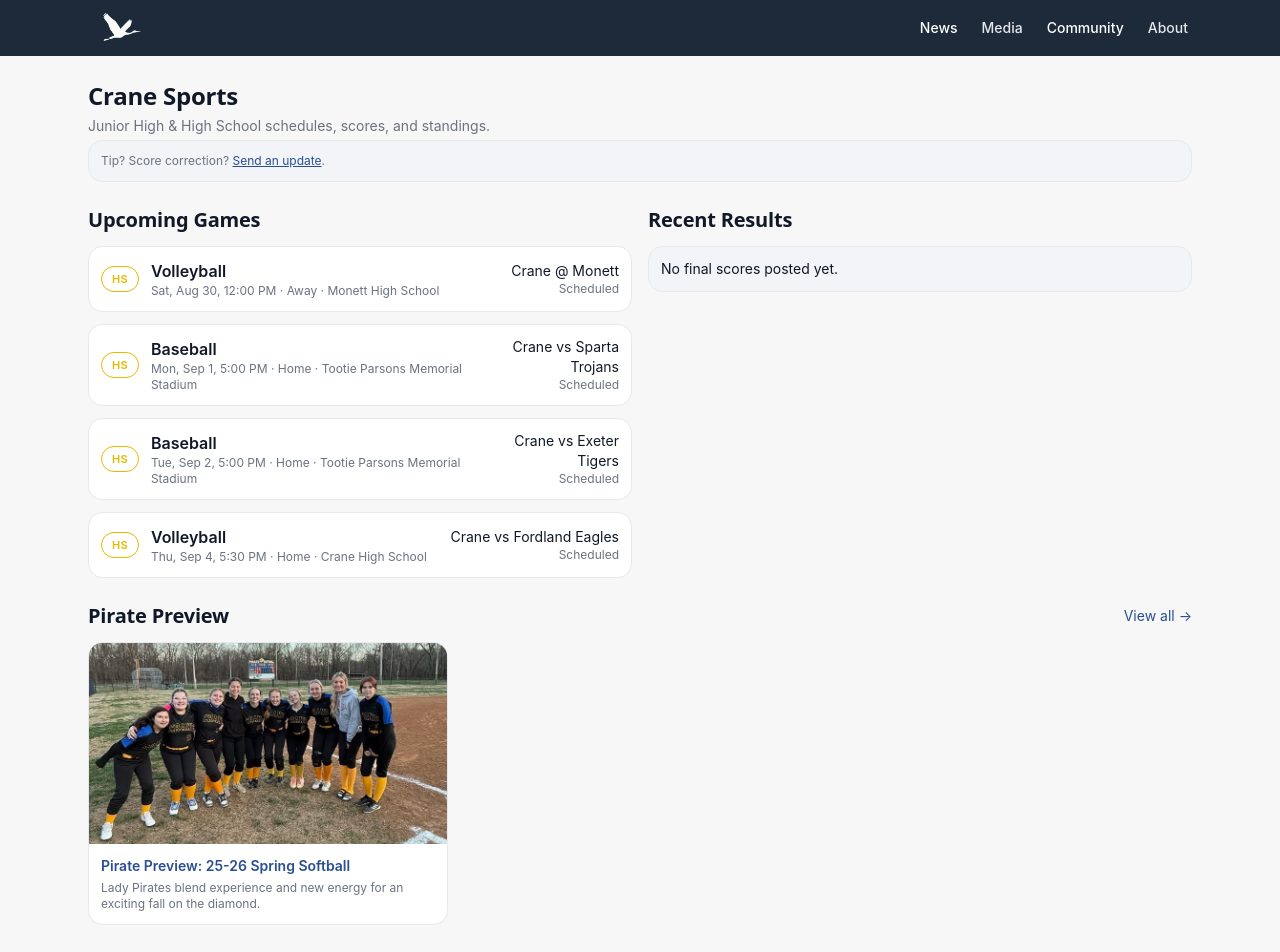
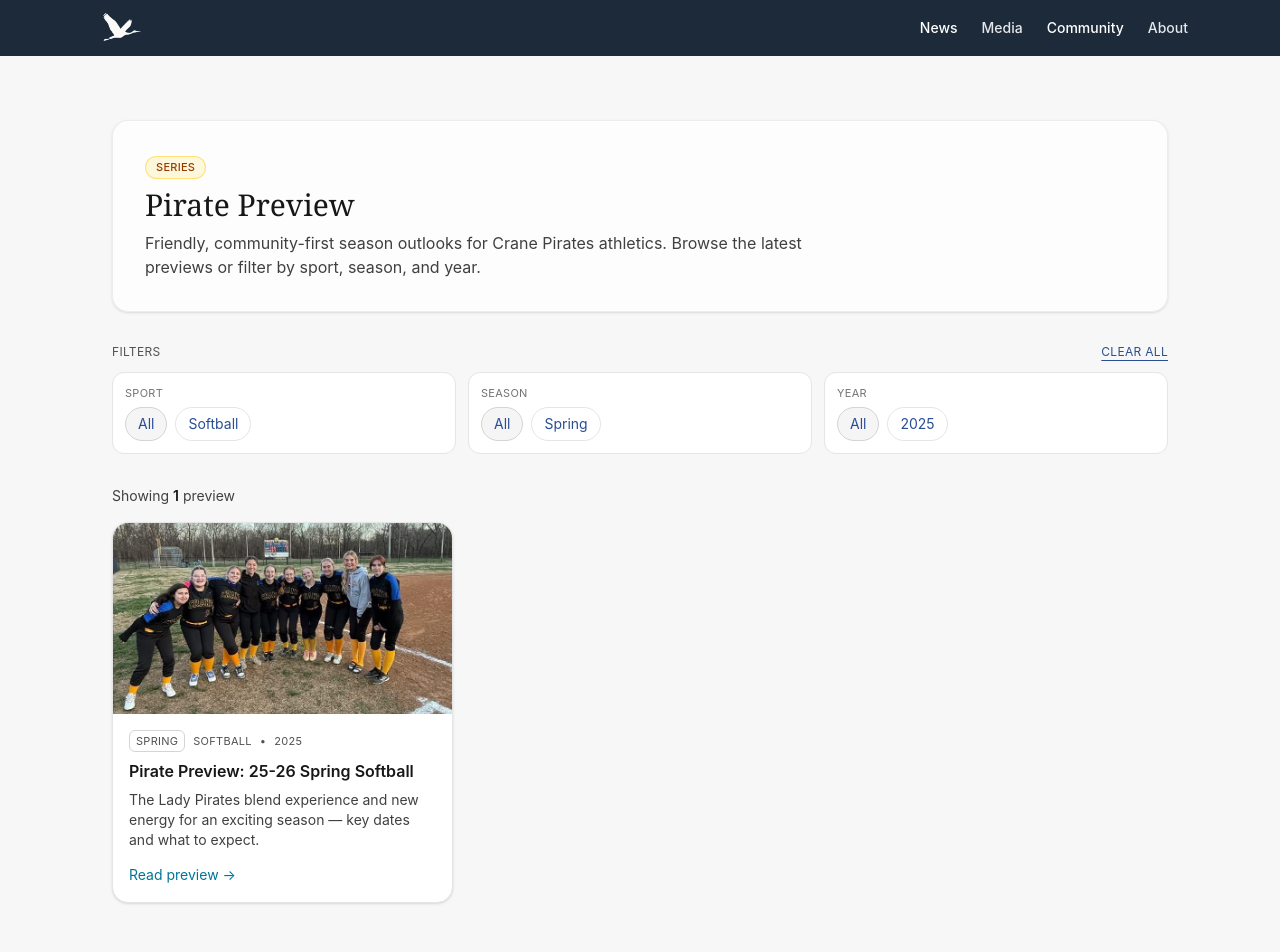
Before and after one commit to WarmMilkCodes/crane-news, a Next.js app: page /sports in a window 1280 px wide. Shown: the top 952 px of the page. Built offline with nearby package versions, Linux system fonts and the light colour scheme.

Commit message:
promise fix

```diff
--- a/src/app/sports/page.tsx
+++ b/src/app/sports/page.tsx
@@ -1,154 +1,257 @@
-// src/app/sports/page.tsx
+// src/app/sports/previews/page.tsx
 import Link from "next/link";
 import Image from "next/image";
-import { getUpcomingGames, getRecentResults, standings, type Game } from "@/data/sports";
 
-const latestPreviews = [
+export const metadata = {
+  title: "Pirate Preview — Crane Sports",
+  description:
+    "Crane.News Pirate Preview: friendly, community-focused season outlooks for Crane Pirates athletics.",
+};
+
+type Preview = {
+  slug: string; // /sports/previews/[slug]
+  title: string;
+  excerpt: string;
+  sport:
+    | "softball"
+    | "volleyball"
+    | "football"
+    | "xc"
+    | "basketball"
+    | "baseball"
+    | "track"
+    | "golf"
+    | "tennis"
+    | "soccer"
+    | "cheer"
+    | "other";
+  season: "Fall" | "Winter" | "Spring";
+  year: number;
+  date: string; // ISO publish date
+  coverImage?: string;
+};
+
+// TEMP data — swap to your data source later
+const PREVIEWS: Preview[] = [
   {
     slug: "25-26-spring-softball",
     title: "Pirate Preview: 25-26 Spring Softball",
-    excerpt: "Lady Pirates blend experience and new energy for an exciting fall on the diamond.",
+    excerpt:
+      "The Lady Pirates blend experience and new energy for an exciting season — key dates and what to expect.",
+    sport: "softball",
+    season: "Spring",
+    year: 2025,
+    date: "2025-08-14",
     coverImage: "/pirates-softball.jpg",
   },
 ];
 
-export const metadata = {
-  title: "Sports — Crane.news",
-  description: "Schedules, scores, and standings for Crane JH & HS athletics.",
-};
-
-function fmt(dt: string) {
-  const d = new Date(dt);
-  return d.toLocaleString([], { weekday: "short", month: "short", day: "numeric", hour: "numeric", minute: "2-digit" });
+function uniq<T>(arr: T[]) {
+  return Array.from(new Set(arr));
 }
 
-function GameRow({ g }: { g: Game }) {
-  const badge = g.level === "HS" ? "HS" : "JH";
-  const where = g.home ? "Home" : "Away";
-  const opponent = g.opponent;
-  const status =
-    g.status === "Final" && g.score
-      ? `Final · ${g.home ? "Crane" : opponent} ${g.score.home}–${g.score.away} ${g.home ? `vs ${opponent}` : ""}`
-      : g.status;
+function qs(params: Record<string, string | undefined>, overrides: Record<string, string | undefined>) {
+  const next = { ...params, ...overrides };
+  const search = new URLSearchParams();
+  Object.entries(next).forEach(([k, v]) => {
+    if (v && v.length) search.set(k, v);
+  });
+  const s = search.toString();
+  return s ? `?${s}` : "";
+}
+
+function cap(s: string) {
+  return s.charAt(0).toUpperCase() + s.slice(1);
+}
+
+// NOTE: searchParams is a Promise on Next.js 15
+export default async function PreviewsIndex({
+  searchParams,
+}: {
+  searchParams?: Promise<{ sport?: string; season?: string; year?: string }>;
+}) {
+  const sp = (await searchParams) ?? {};
+  const params = {
+    sport: sp.sport,
+    season: sp.season,
+    year: sp.year,
+  };
+
+  // facets
+  const sports = uniq(PREVIEWS.map((p) => p.sport)).sort();
+  const seasons = uniq(PREVIEWS.map((p) => p.season)).sort();
+  const years = uniq(PREVIEWS.map((p) => p.year))
+    .sort((a, b) => b - a)
+    .map(String);
+
+  // filter + sort newest first
+  const items = PREVIEWS.filter((p) => {
+    if (params.sport && p.sport !== params.sport) return false;
+    if (params.season && p.season !== params.season) return false;
+    if (params.year && String(p.year) !== params.year) return false;
+    return true;
+  }).sort((a, b) => b.date.localeCompare(a.date));
 
   return (
-    <div className="card p-3 flex items-center justify-between gap-3">
-      <div className="flex items-center gap-3">
-        <span className="tag tag--gold">{badge}</span>
-        <div>
-          <div className="font-semibold">{g.sport}</div>
-          <div className="text-xs text-[var(--color-muted)]">
-            {fmt(g.date)} · {where}
-            {g.venue ? ` · ${g.venue}` : ""}
+    <div className="mx-auto max-w-6xl px-4 md:px-6 py-8 md:py-10 space-y-8">
+      {/* Header band */}
+      <header className="rounded-2xl border border-neutral-200/70 bg-white/70 backdrop-blur-sm p-6 md:p-8 shadow-sm">
+        <div className="mb-2">
+          <span className="inline-flex items-center rounded-full border border-amber-300/60 bg-amber-100/60 px-2.5 py-0.5 text-[11px] font-medium uppercase tracking-wide text-amber-800">
+            Series
+          </span>
+        </div>
+        <h1 className="font-serif text-2xl md:text-3xl text-neutral-900">Pirate Preview</h1>
+        <p className="mt-2 max-w-2xl text-neutral-700">
+          Friendly, community-first season outlooks for Crane Pirates athletics. Browse the latest
+          previews or filter by sport, season, and year.
+        </p>
+      </header>
+
+      {/* Filters */}
+      <section className="space-y-3">
+        <div className="flex items-center text-xs uppercase tracking-wide text-neutral-600">
+          <span>Filters</span>
+          <Link
+            href={`/sports/previews${qs(params, { sport: undefined, season: undefined, year: undefined })}`}
+            className="ml-auto underline underline-offset-4 text-neutral-700 hover:text-neutral-900"
+          >
+            Clear all
+          </Link>
+        </div>
+
+        <div className="grid gap-3 md:grid-cols-3">
+          {/* Sport */}
+          <div className="rounded-xl border border-neutral-200 bg-white p-2.5 md:p-3">
+            <div className="text-[11px] uppercase tracking-wide text-neutral-500 mb-1.5">Sport</div>
+            <div className="flex flex-wrap gap-2">
+              <Pill
+                href={`/sports/previews${qs(params, { sport: undefined })}`}
+                active={!params.sport}
+                label="All"
+              />
+              {sports.map((s) => (
+                <Pill
+                  key={s}
+                  href={`/sports/previews${qs(params, { sport: s })}`}
+                  active={params.sport === s}
+                  label={cap(s)}
+                />
+              ))}
+            </div>
+          </div>
+
+          {/* Season */}
+          <div className="rounded-xl border border-neutral-200 bg-white p-2.5 md:p-3">
+            <div className="text-[11px] uppercase tracking-wide text-neutral-500 mb-1.5">Season</div>
+            <div className="flex flex-wrap gap-2">
+              <Pill
+                href={`/sports/previews${qs(params, { season: undefined })}`}
+                active={!params.season}
+                label="All"
+              />
+              {seasons.map((s) => (
+                <Pill
+                  key={s}
+                  href={`/sports/previews${qs(params, { season: s })}`}
+                  active={params.season === s}
+                  label={s}
+                />
+              ))}
+            </div>
+          </div>
+
+          {/* Year */}
+          <div className="rounded-xl border border-neutral-200 bg-white p-2.5 md:p-3">
+            <div className="text-[11px] uppercase tracking-wide text-neutral-500 mb-1.5">Year</div>
+            <div className="flex flex-wrap gap-2">
+              <Pill
+                href={`/sports/previews${qs(params, { year: undefined })}`}
+                active={!params.year}
+                label="All"
+              />
+              {years.map((y) => (
+                <Pill
+                  key={y}
+                  href={`/sports/previews${qs(params, { year: y })}`}
+                  active={params.year === y}
+                  label={y}
+                />
+              ))}
+            </div>
           </div>
         </div>
-      </div>
-      <div className="text-right">
-        <div className="text-sm">{g.home ? `Crane vs ${opponent}` : `Crane @ ${opponent}`}</div>
-        <div className="text-xs text-[var(--color-muted)]">{status}</div>
-      </div>
+      </section>
+
+      {/* Results */}
+      <section className="space-y-4">
+        <div className="flex items-center justify-between text-sm text-neutral-700">
+          <span>
+            Showing <span className="font-semibold text-neutral-900">{items.length}</span>{" "}
+            {items.length === 1 ? "preview" : "previews"}
+          </span>
+        </div>
+
+        {items.length === 0 ? (
+          <div className="rounded-2xl border border-neutral-200 bg-white p-8 text-neutral-700">
+            No previews match those filters yet. Try clearing filters or check back soon.
+          </div>
+        ) : (
+          <ul className="grid gap-4 sm:grid-cols-2 lg:grid-cols-3">
+            {items.map((p) => (
+              <li key={p.slug}>
+                <Link
+                  href={`/sports/previews/${p.slug}`}
+                  className="group block overflow-hidden rounded-2xl border border-neutral-200 bg-white shadow-sm transition hover:-translate-y-0.5 hover:shadow-md"
+                >
+                  <div className="relative aspect-[16/9] w-full bg-neutral-100">
+                    <Image
+                      src={p.coverImage || "/images/sports/placeholder-1600x900.jpg"}
+                      alt=""
+                      fill
+                      className="object-cover transition-transform duration-300 group-hover:scale-[1.02]"
+                      sizes="(max-width: 640px) 100vw, (max-width: 1024px) 50vw, 33vw"
+                    />
+                  </div>
+
+                  <div className="p-4 space-y-2">
+                    <div className="flex flex-wrap items-center gap-2 text-[11px] uppercase tracking-wide text-neutral-600">
+                      <span className="rounded-md border border-neutral-300 px-1.5 py-0.5">{p.season}</span>
+                      <span>{cap(p.sport)}</span>
+                      <span>•</span>
+                      <span>{p.year}</span>
+                    </div>
+
+                    <h3 className="text-neutral-900 text-base font-semibold leading-snug">{p.title}</h3>
+
+                    <p className="text-neutral-700 text-sm line-clamp-3">{p.excerpt}</p>
+
+                    <div className="pt-1">
+                      <span className="text-cyan-700 text-sm group-hover:underline">Read preview →</span>
+                    </div>
+                  </div>
+                </Link>
+              </li>
+            ))}
+          </ul>
+        )}
+      </section>
     </div>
   );
 }
 
-export default function SportsPage() {
-  const upcoming = getUpcomingGames(8);
-  const recent = getRecentResults(6);
-
+function Pill({ href, active, label }: { href: string; active: boolean; label: string }) {
   return (
-    <section className="space-y-6">
-      <header className="space-y-1">
-        <h1 className="h-serif text-2xl">Crane Sports</h1>
-        <p className="text-sm text-[var(--color-muted)]">Junior High & High School schedules, scores, and standings.</p>
-        <div className="panel p-3 text-xs text-[var(--color-muted)]">
-          Tip? Score correction?{" "}
-          <Link href="/submit" className="underline">
-            Send an update
-          </Link>
-          .
-        </div>
-      </header>
-
-      <div className="grid md:grid-cols-2 gap-4">
-        <section className="space-y-3">
-          <div className="h-serif text-xl">Upcoming Games</div>
-          {upcoming.length ? (
-            upcoming.map((g) => <GameRow key={g.id} g={g} />)
-          ) : (
-            <div className="panel p-3 text-sm">No upcoming games posted yet.</div>
-          )}
-        </section>
-
-        <section className="space-y-3">
-          <div className="h-serif text-xl">Recent Results</div>
-          {recent.length ? (
-            recent.map((g) => <GameRow key={g.id} g={g} />)
-          ) : (
-            <div className="panel p-3 text-sm">No final scores posted yet.</div>
-          )}
-        </section>
-      </div>
-
-      {/* Previews mention */}
-      <section className="space-y-3">
-        <div className="flex items-center justify-between">
-          <div className="h-serif text-xl">Pirate Preview</div>
-          <Link href="/sports/previews" className="text-sm text-cyan-600 hover:underline">
-            View all →
-          </Link>
-        </div>
-
-        {latestPreviews.length ? (
-          <div className="grid sm:grid-cols-2 lg:grid-cols-3 gap-3">
-            {latestPreviews.map((p) => (
-              <Link
-                key={p.slug}
-                href={`/sports/previews/${p.slug}`}
-                className="group card overflow-hidden p-0 hover:shadow-md transition"
-              >
-                <div className="relative aspect-[16/9] w-full bg-[var(--color-muted)]">
-                  <Image
-                    src={p.coverImage || "/images/sports/placeholder-1600x900.jpg"}
-                    alt=""
-                    fill
-                    sizes="(max-width: 640px) 100vw, (max-width: 1024px) 50vw, 33vw"
-                    className="object-cover transition-transform duration-300 group-hover:scale-[1.02]"
-                    priority={false}
-                  />
-                </div>
-                <div className="p-3 space-y-1">
-                  <h3 className="font-semibold text-sm">{p.title}</h3>
-                  <p className="text-xs text-[var(--color-muted)] line-clamp-2">{p.excerpt}</p>
-                </div>
-              </Link>
-            ))}
-          </div>
-        ) : (
-          <div className="panel p-3 text-sm">No previews posted yet.</div>
-        )}
-      </section>
-
-      <section className="space-y-3">
-        <div className="h-serif text-xl">Standings (Unofficial)</div>
-        <div className="grid md:grid-cols-2 lg:grid-cols-3 gap-3">
-          {standings.map((s, i) => (
-            <div key={i} className="card p-3">
-              <div className="flex items-center justify-between">
-                <div className="font-semibold">{s.sport}</div>
-                <span className="tag tag--gold">{s.level}</span>
-              </div>
-              <div className="mt-1 text-sm">
-                Record: {s.wins}-{s.losses}
-                {s.ties ? `-${s.ties}` : ""}
-              </div>
-              {s.notes && <div className="text-xs text-[var(--color-muted)] mt-1">{s.notes}</div>}
-            </div>
-          ))}
-        </div>
-        <div className="text-xs text-[var(--color-muted)]">
-          Note: Records are compiled from community submissions and may not be official.
-        </div>
-      </section>
-    </section>
+    <Link
+      href={href}
+      className={[
+        "inline-flex items-center rounded-full border px-3 py-1.5 text-sm",
+        active
+          ? "border-neutral-300 bg-neutral-100 text-neutral-900"
+          : "border-neutral-200 text-neutral-700 hover:bg-neutral-50",
+      ].join(" ")}
+    >
+      {label}
+    </Link>
   );
 }
```
